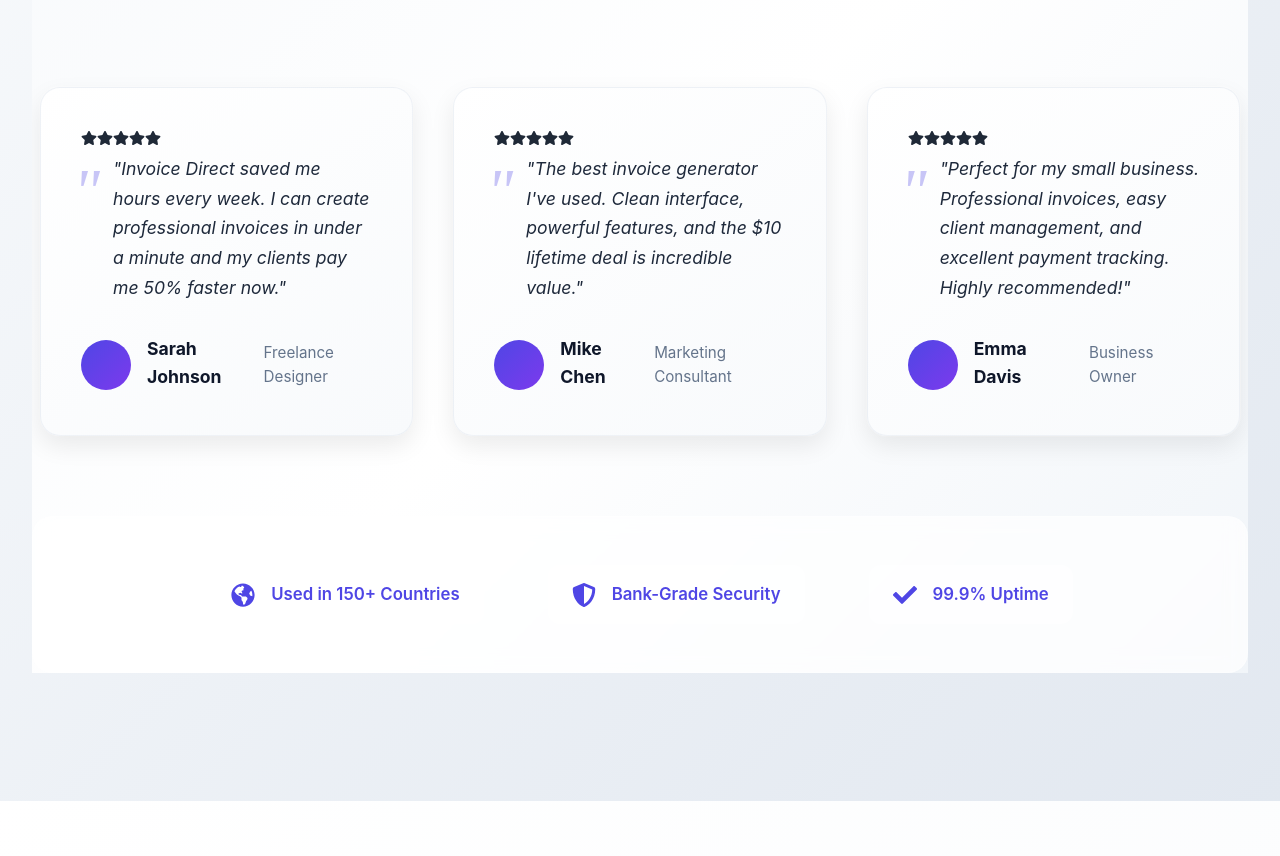
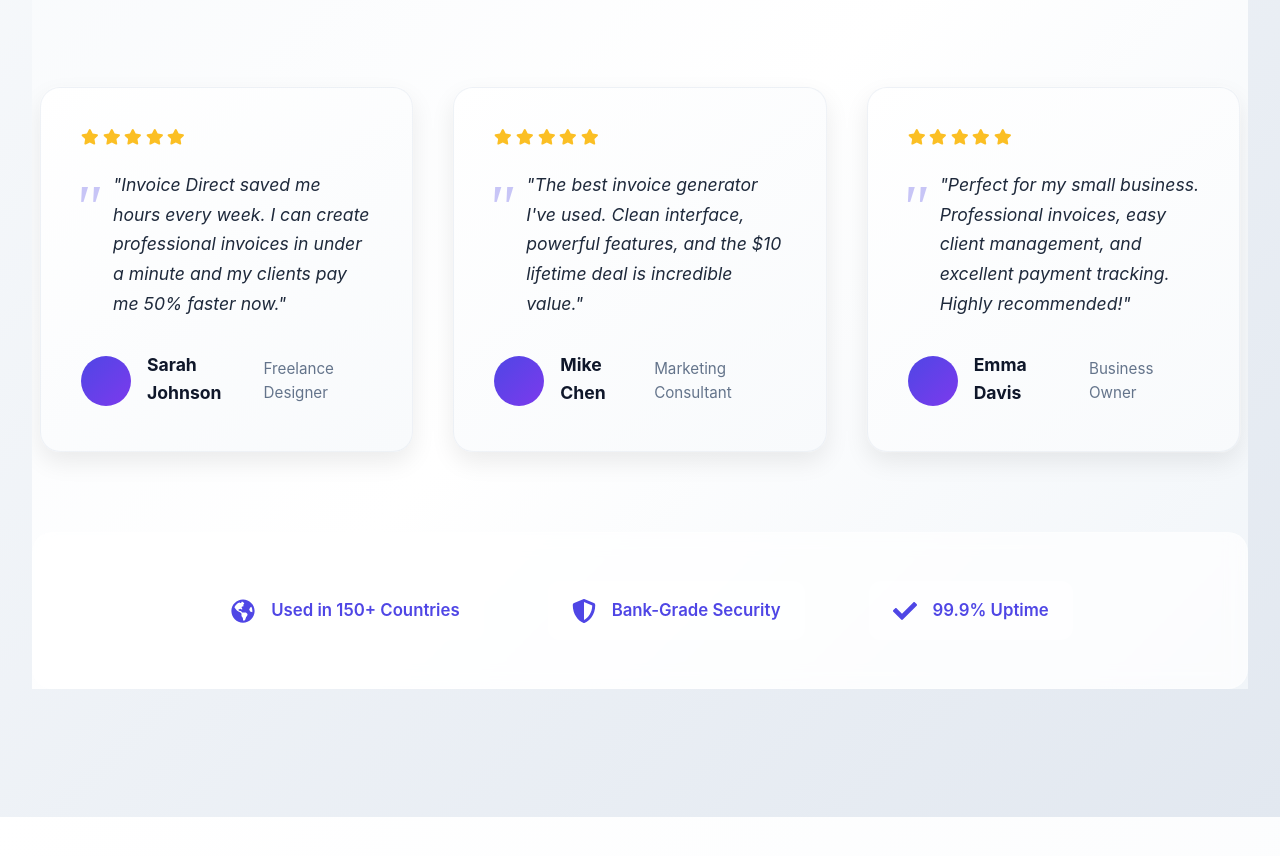
Before and after one commit to Pixelprosolutions/invoice-direct, a React (Vite) app: page / in a window 1280 px wide. Shown: the part 3767-4623 px from the top of the page. Built offline with nearby package versions, Linux system fonts and the light colour scheme; no server answers.

Commit message:
Add styles for testimonial ratings
cgen-5baf08dba6fd4a39adf6479cb9ce9adb

```diff
--- a/src/components/LandingPage.module.css
+++ b/src/components/LandingPage.module.css
@@ -662,6 +662,14 @@ html {
   box-shadow: 0 20px 40px rgba(0, 0, 0, 0.12);
 }
 
+.testimonialRating {
+  display: flex;
+  gap: 0.25rem;
+  margin-bottom: 1.5rem;
+  color: #fbbf24;
+  font-size: 1.1rem;
+}
+
 .testimonialContent p {
   font-style: italic;
   color: #1e293b;
```
